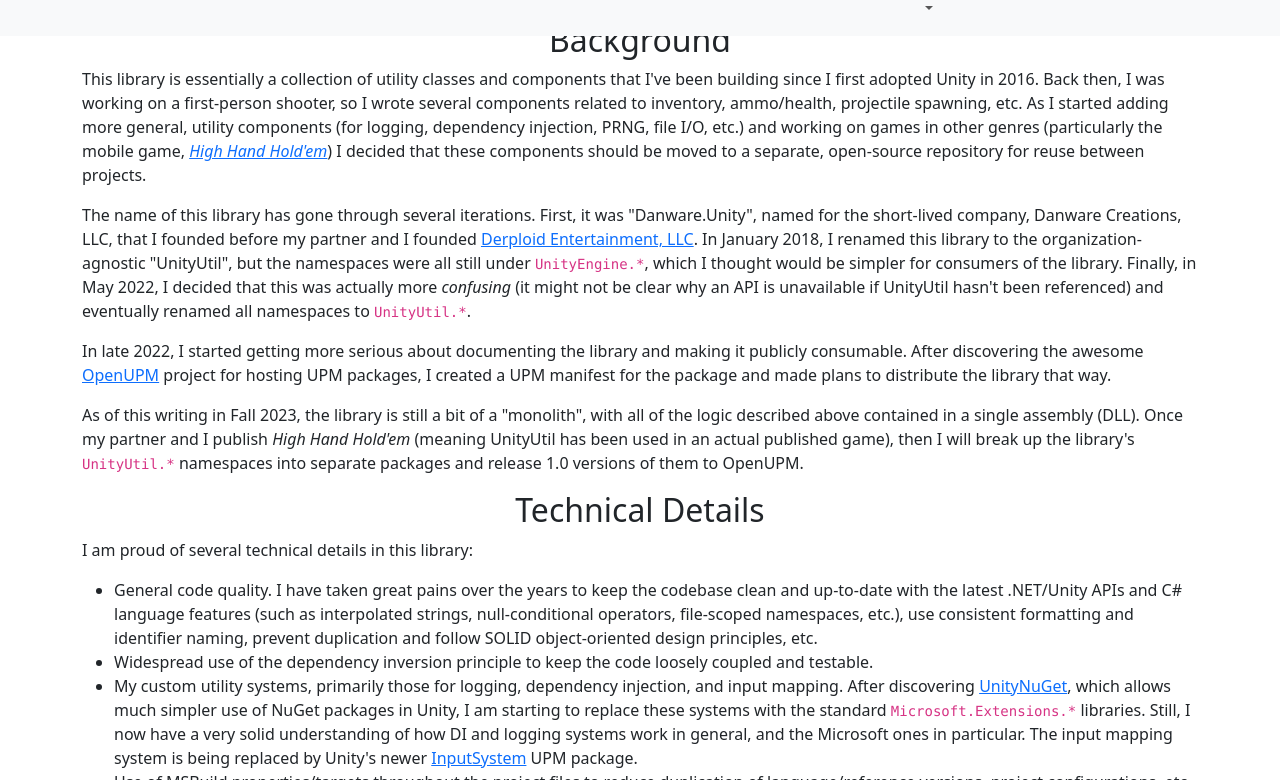
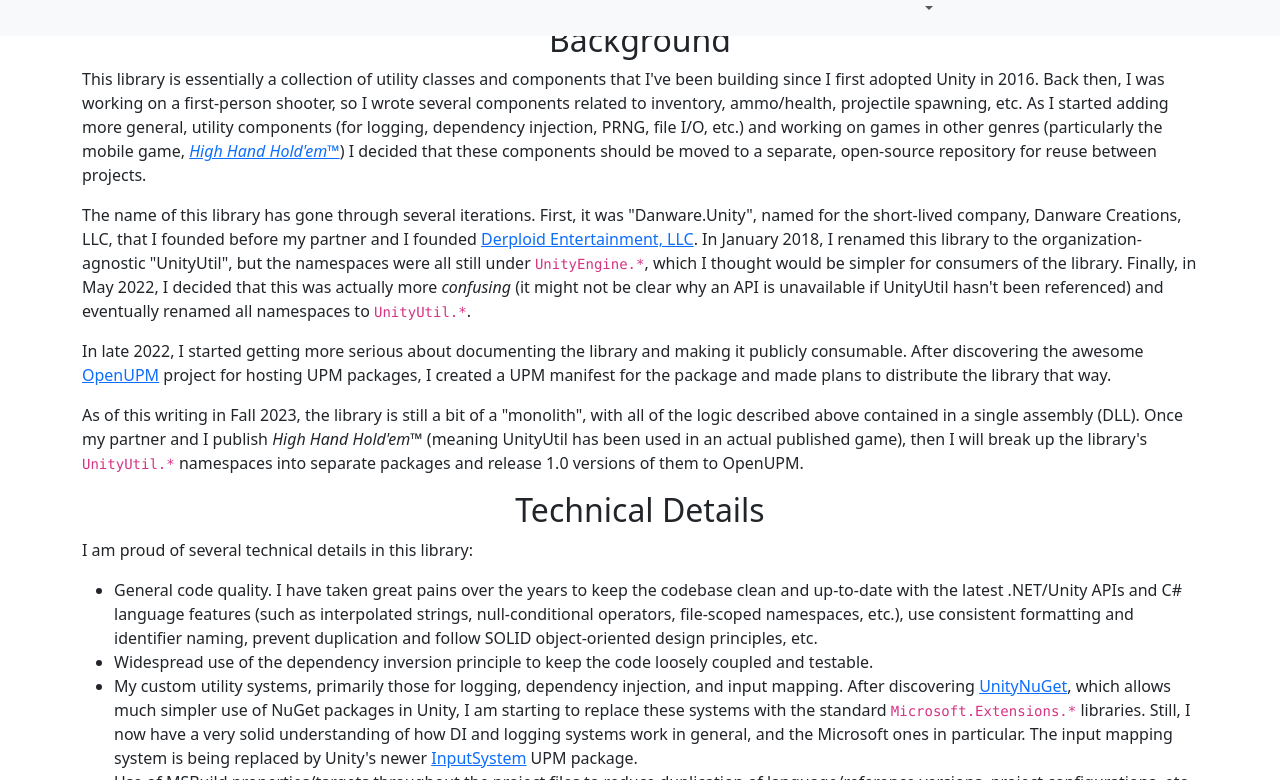
Before and after one commit to Rabadash8820/Dansite, a Jekyll site: the page built from web/projects/libraries/unity-util/index.html, in a window 1280 px wide and 900 px high, scrolled down 434 px, cut to the strip 120-900 px from the top of the window. Built offline with Jekyll 4.4.1, drawn with Linux system fonts in a browser that asks for light colours.

```diff
--- a/web/projects/game-jams/demisword-bubonic/index.html
+++ b/web/projects/game-jams/demisword-bubonic/index.html
@@ -34,7 +34,7 @@
         <h2 class="text-center">Technical Details</h2>
         <p>
             <cite>DemiSword: Bubonic</cite> was my first group game project.
-            My business partner and I had started <a href="/projects/mobile/hhh"><cite>High Hand Hold'em</cite></a> that summer,
+            My business partner and I had started <a href="/projects/mobile/hhh"><cite>High Hand Hold'em™</cite></a> that summer,
             but we were the only two working on it.
             So, this game was my first experience with making a design doc, defining/delegating gamedev tasks,
             and managing code and binary assets in the same version control system (in this case, Unity Collaborate).
--- a/web/projects/libraries/unity-util/index.html
+++ b/web/projects/libraries/unity-util/index.html
@@ -7,7 +7,7 @@
             This library is essentially a collection of utility classes and components that I've been building since I first adopted Unity in 2016.
             Back then, I was working on a first-person shooter, so I wrote several components related to inventory, ammo/health, projectile spawning, etc.
             As I started adding more general, utility components (for logging, dependency injection, PRNG, file I/O, etc.) and working on games in other genres
-            (particularly the mobile game, <a href="/projects/mobile/hhh"><cite>High Hand Hold'em</cite></a>)
+            (particularly the mobile game, <a href="/projects/mobile/hhh"><cite>High Hand Hold'em™</cite></a>)
             I decided that these components should be moved to a separate, open-source repository for reuse between projects.
         </p>
         <p>
@@ -27,7 +27,7 @@
         </p>
         <p>
             As of this writing in Fall 2023, the library is still a bit of a "monolith", with all of the logic described above contained in a single assembly (DLL).
-            Once my partner and I publish <cite>High Hand Hold'em</cite> (meaning UnityUtil has been used in an actual published game),
+            Once my partner and I publish <cite>High Hand Hold'em™</cite> (meaning UnityUtil has been used in an actual published game),
             then I will break up the library's <code>UnityUtil.*</code> namespaces into separate packages and release 1.0 versions of them to OpenUPM.
         </p>
     </div>
--- a/web/projects/pc/farmageddon/index.html
+++ b/web/projects/pc/farmageddon/index.html
@@ -60,7 +60,7 @@
         </p>
         <p>
             While there is still occasional bug fixing to do, my involvement in <cite>Farmageddon</cite> mostly ended in late 2022,
-            allowing me to get back to developing my own games (particularly <a href="/projects/mobile/hhh"><cite>High Hand Hold'em</cite></a>).
+            allowing me to get back to developing my own games (particularly <a href="/projects/mobile/hhh"><cite>High Hand Hold'em™</cite></a>).
         </p>
     </div>
 </section>
--- a/web/projects/websites/derploid-site/index.html
+++ b/web/projects/websites/derploid-site/index.html
@@ -40,7 +40,7 @@
             Infrastructure as Code around this time over CloudFormation, as its TypeScript APIs were much more succinct/powerful than YAML.
             Finally, I set up a Sendinblue (now <a href="https://www.brevo.com" {{ site.externalLinkAttributes }}>Brevo</a>) account for creating email templates,
             based on an evaluation of popular email marketing systems in 2022,
-            which we are using for newsletter signup forms for our in-progress mobile game, <a href="/projects/mobile/hhh"><cite>High Hand Hold'em</cite></a>.
+            which we are using for newsletter signup forms for our in-progress mobile game, <a href="/projects/mobile/hhh"><cite>High Hand Hold'em™</cite></a>.
         </p>
         <p>Some other little engineering details that I'm proud of include:</p>
         <ul>
```
Also changed, not shown: web/projects/mobile/hhh/index.html (+4 -4 lines).
